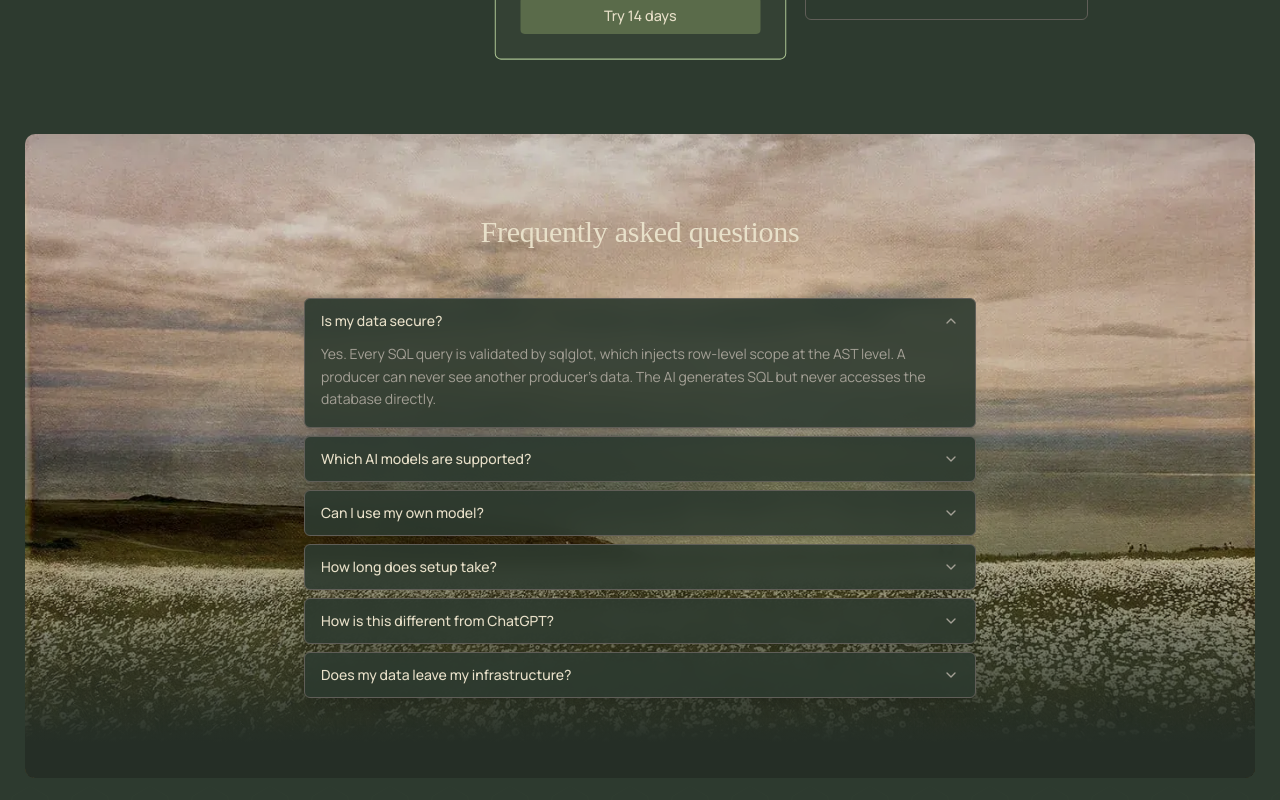
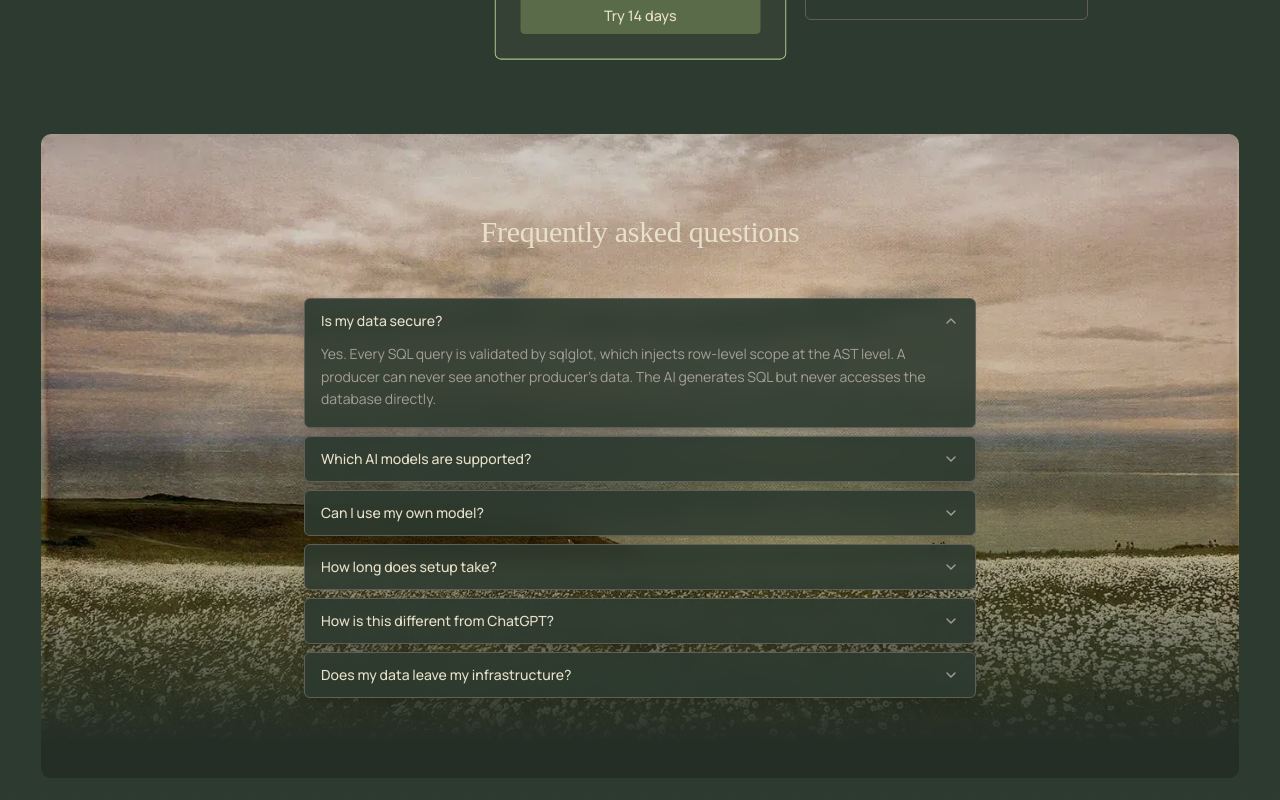
Before and after one commit to Txchrixo/tevet-7, a Next.js app: page / in a window 1280 px wide. Shown: the part 4020-4820 px from the top of the page. Built offline with nearby package versions, Linux system fonts and the light colour scheme; a web font is replaced by a local one.

Commit message:
fix(landing): FAQ art wrapper uses inset-y-0 (full section height) so bottom fade reaches FinalCTA with no dark green band interrupting the transition

```diff
--- a/src/components/producer-copilot/landing-page.tsx
+++ b/src/components/producer-copilot/landing-page.tsx
@@ -797,14 +797,17 @@ function FAQ({ t }: { t: typeof T.en }) {
       {/*
         Painted artwork behind the FAQ content, constrained to the page
         max-width (1230px, same as the navbar + Hero art frame) and rounded
-        with the same radius as the CTA buttons (rounded-lg). Only the BOTTOM
-        edge fades into the page background (for the transition to the
-        FinalCTA below); the top edge is NOT degraded — the painting is full
+        with rounded-xl corners. The art wrapper uses inset-y-0 (not h-full)
+        so it spans the FULL section height including the py-20 padding —
+        this way the bottom fade reaches all the way down to the FinalCTA
+        section below, with no dark green page-background band interrupting
+        the transition. Only the BOTTOM edge fades (for the FinalCTA
+        transition); the top edge is NOT degraded — the painting is full
         strength at the top, framed by the rounded corners.
       */}
-      <div className="absolute inset-0 flex justify-center pointer-events-none">
+      <div className="absolute inset-y-0 left-1/2 -translate-x-1/2 w-full max-w-[1230px] px-4 pointer-events-none">
         <div
-          className="relative w-full max-w-[1230px] h-full rounded-xl overflow-hidden"
+          className="relative w-full h-full rounded-xl overflow-hidden"
           style={{
             backgroundImage: "url('/art-bg-2.webp')",
             backgroundSize: "cover",
```
Also changed, not shown: upload/pasted_image_1783301151750.png (added), 1 other file (tests, documents, lock files or other folders).
